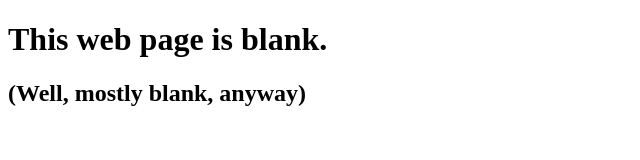
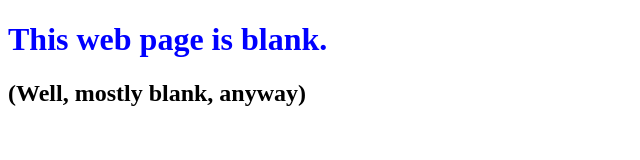
Before and after one commit to VincenzoMaletta/0_main_openSAP_repo, a plain HTML site: page index.html in a window 1280 px wide. Shown: the whole page, without its empty margins (0-640 px from the left). Drawn offline with Linux system fonts and the light colour scheme.

Commit message:
Added blue color to first header

```diff
--- a/index.html
+++ b/index.html
@@ -5,7 +5,7 @@
 		<title>An Empty Web Page</title>
 	</head>
 	<body>
-		<h1>This web page is blank.</h1>
+		<h1 style = "Color:blue">This web page is blank.</h1>
 		<h2>(Well, mostly blank, anyway)</h2>
 	</body>
 </html>
```
